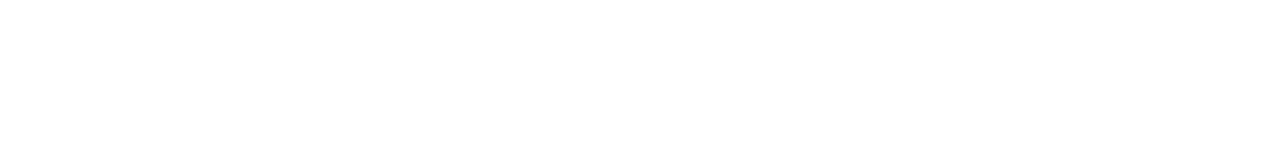
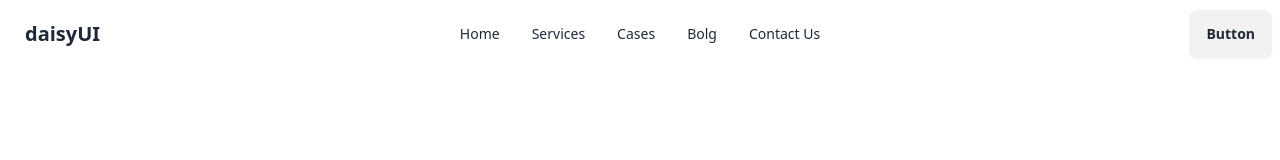
Before and after one commit to sojibislam9878/legal-solutions, a plain HTML site: page index.html in a window 1280 px wide. Drawn offline with nearby package versions, Linux system fonts and the light colour scheme.

Commit message:
navbar section done

```diff
--- a/index.html
+++ b/index.html
@@ -11,6 +11,48 @@
 </head>
 <body>
     <header>
+        <nav>
+            <div class="navbar bg-base-100">
+                <div class="navbar-start">
+                  <div class="dropdown">
+                    <div tabindex="0" role="button" class=" lg:hidden">
+                        <label class="btn btn-circle swap swap-rotate">
+
+                            <!-- this hidden checkbox controls the state -->
+                            <input type="checkbox" />
+
+                            <!-- hamburger icon -->
+                            <svg class="swap-off fill-current" xmlns="http://www.w3.org/2000/svg" width="32" height="32" viewBox="0 0 512 512"><path d="M64,384H448V341.33H64Zm0-106.67H448V234.67H64ZM64,128v42.67H448V128Z"/></svg>
+
+                            <!-- close icon -->
+                            <svg class="swap-on fill-current" xmlns="http://www.w3.org/2000/svg" width="32" height="32" viewBox="0 0 512 512"><polygon points="400 145.49 366.51 112 256 222.51 145.49 112 112 145.49 222.51 256 112 366.51 145.49 400 256 289.49 366.51 400 400 366.51 289.49 256 400 145.49"/></svg>
+
+                          </label>
+                    </div>
+                    <ul tabindex="0" class="menu menu-sm dropdown-content mt-3 z-[1] p-2 shadow bg-base-100 rounded-box w-52">
+                      <li><a>Home</a></li>
+                      <li><a>Services</a></li>
+                      <li><a>Cases</a></li>
+                      <li><a>Bolg</a></li>
+                      <li><a>Contact Us</a></li>
+                    </ul>
+                  </div>
+                  <a class="btn btn-ghost text-xl">daisyUI</a>
+                </div>
+                <div class="navbar-center hidden lg:flex">
+                  <ul class="menu menu-horizontal px-1">
+                    <li><a>Home</a></li>
+                    <li><a>Services</a></li>
+                    <li><a>Cases</a></li>
+                    <li><a>Bolg</a></li>
+                    <li><a>Contact Us</a></li>
+                  </ul>
+                </div>
+                <div class="navbar-end">
+                  <a class="btn">Button</a>
+                </div>
+              </div>
+        </nav>
 
     </header>
     <main>
```
